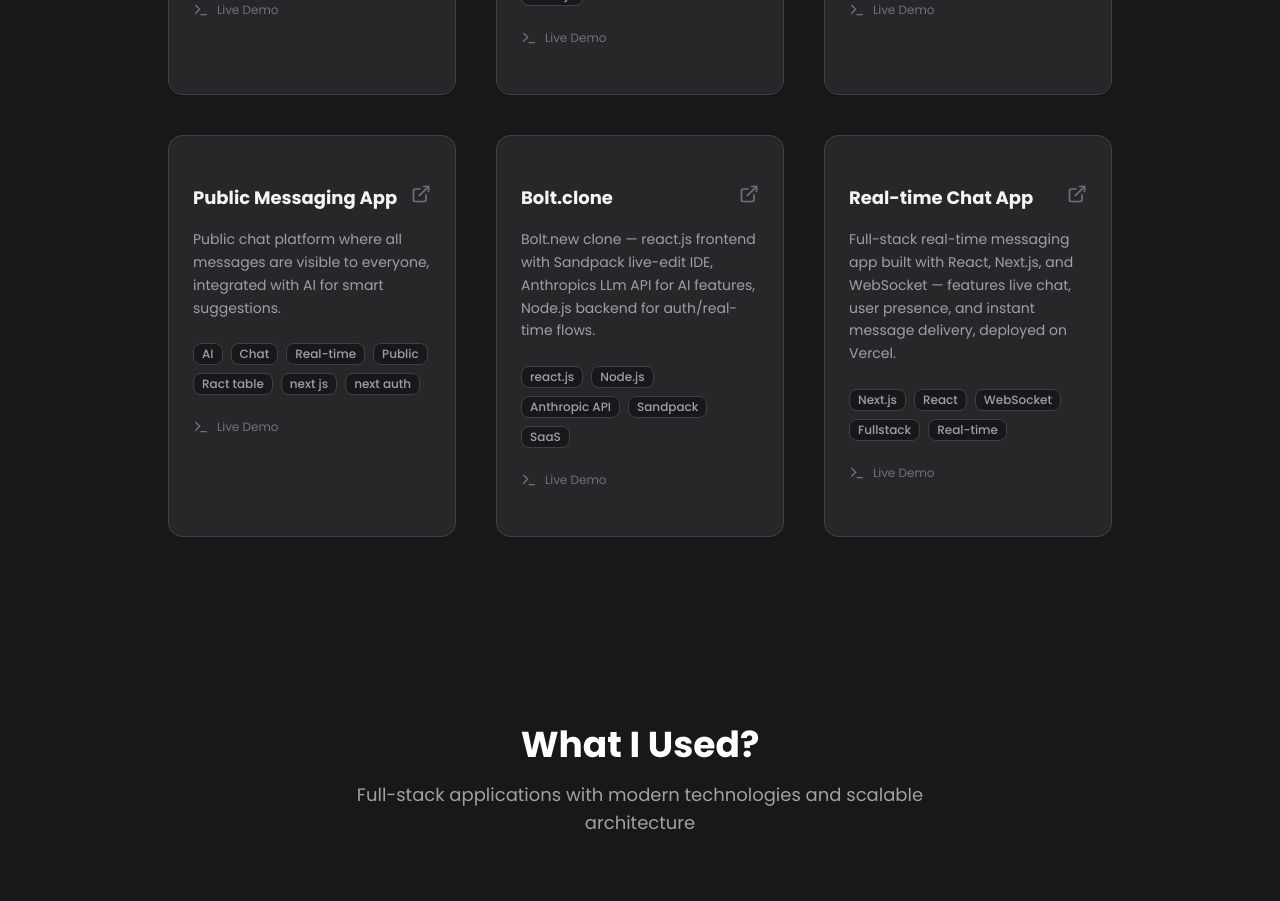
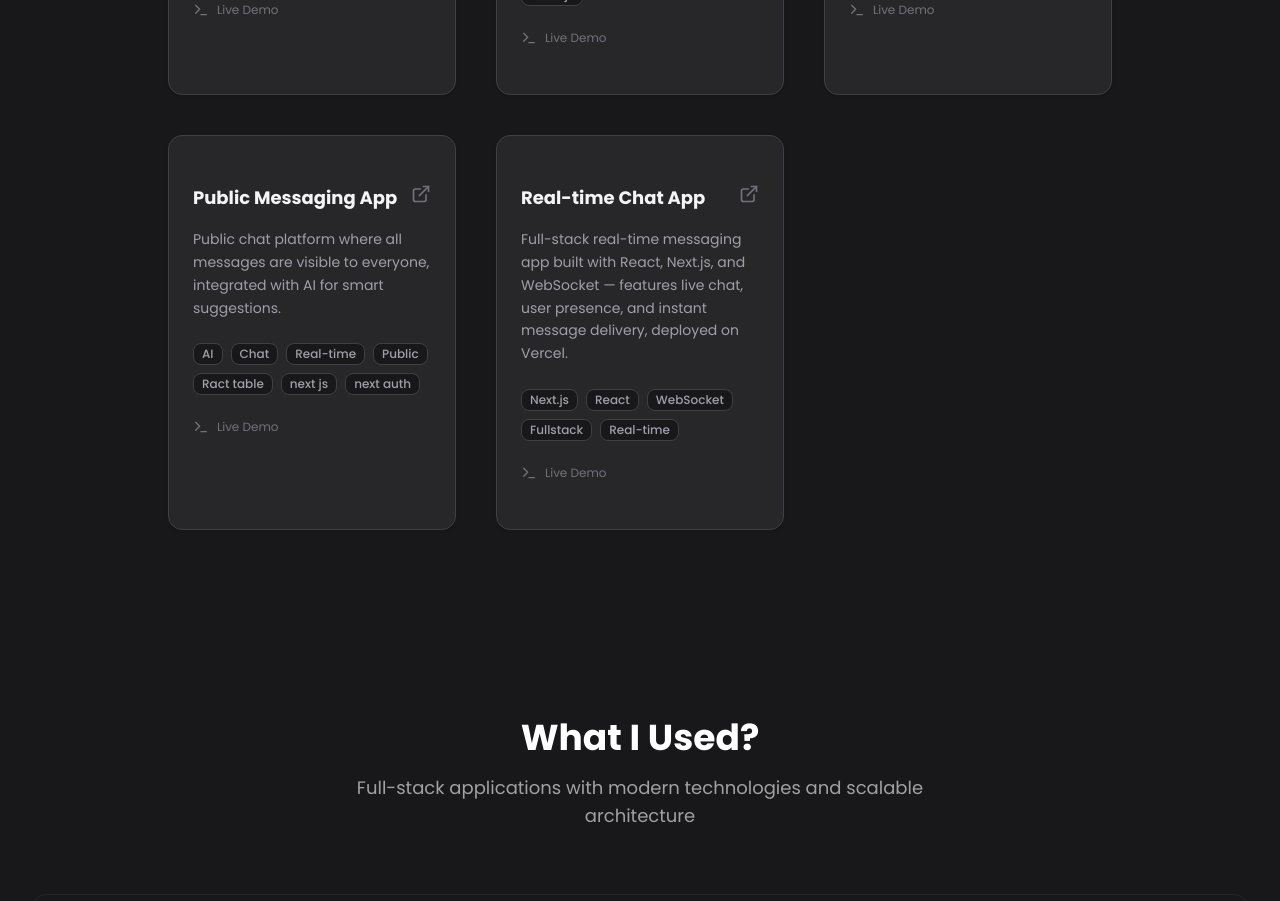
Before and after one commit to sagardot-dev/resume, a Next.js app: page / in a window 1280 px wide. Shown: the part 2280-3181 px from the top of the page. Built offline with nearby package versions, Linux system fonts and the light colour scheme.

Commit message:
emove bolt

```diff
--- a/src/components/portfolio.tsx
+++ b/src/components/portfolio.tsx
@@ -74,14 +74,6 @@ export default function Portfolio() {
       link: "https://public-massage-app.vercel.app/",
       tags: ["AI", "Chat", "Real-time", "Public","Ract table", "next js", "next auth"],
       category: "ai",
-    },
-    {
-      title: "Bolt.clone",
-      description:
-        "Bolt.new clone  — react.js frontend with Sandpack live-edit IDE, Anthropics LLm API for AI features, Node.js backend for auth/real-time flows.",
-      link: "https://bolt-clone-inky.vercel.app/",
-      tags: ["react.js", "Node.js", "Anthropic API", "Sandpack", "SaaS"],
-      category: "fullstack",
     },
     {
       title: "Real-time Chat App",
```
